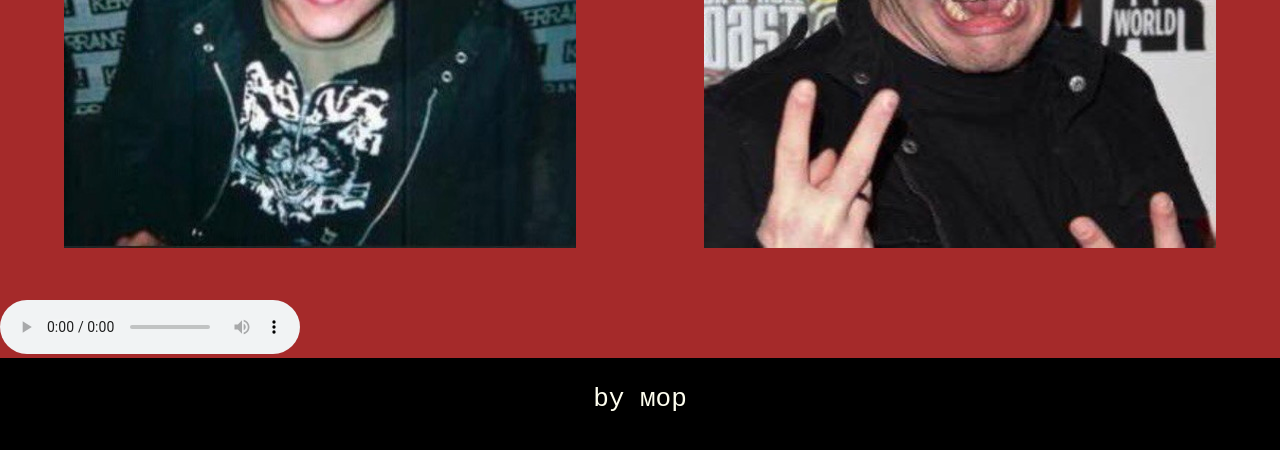
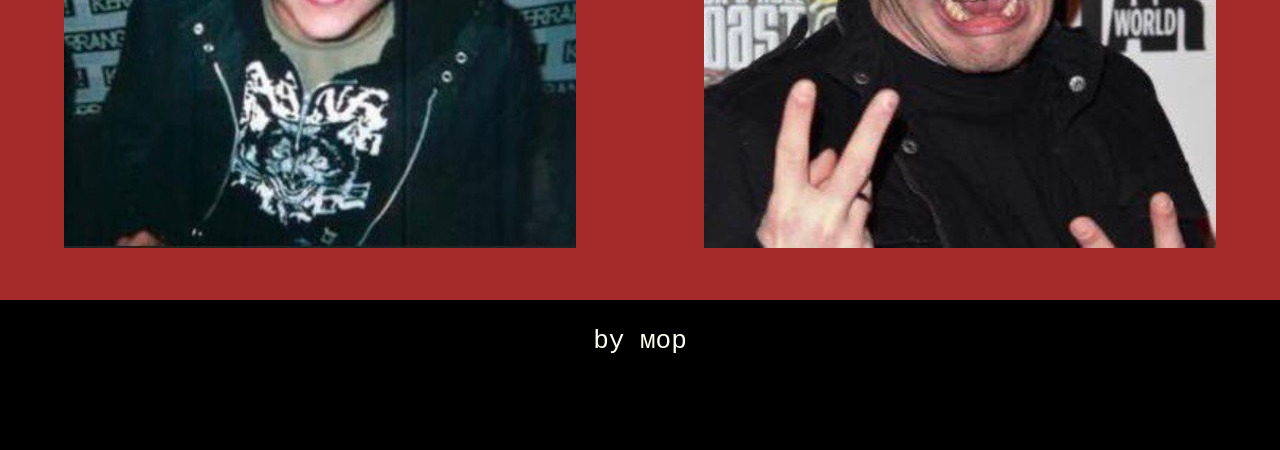
Before and after one commit to realeed1/realeed1.github.io, a plain HTML site: page index.html in a window 1280 px wide. Shown: the part 630-1080 px from the top of the page. Drawn offline with Linux system fonts and the light colour scheme.

Commit message:
Update index.html

```diff
--- a/index.html
+++ b/index.html
@@ -18,9 +18,7 @@
     <div class="photos">
         <a href="https://youtu.be/jhdmMFV-o6Y"> <img src="img\imgonline-com-ua-Resize-w0MhlqcZaw2S (1).jpg" alt="френк" ></a>
         <a href="https://youtu.be/at2BufPf6bo"> <img src="img\imgonline-com-ua-Resize-ippHZgZoxkg2gO.jpg" alt="коряга"></a>
-    </div>
-       <audio src="dwtd.mp3" controls> </audio>
- </div>
+
     </main>
 <footer>
 <div class="name"> by мор</div>
```
